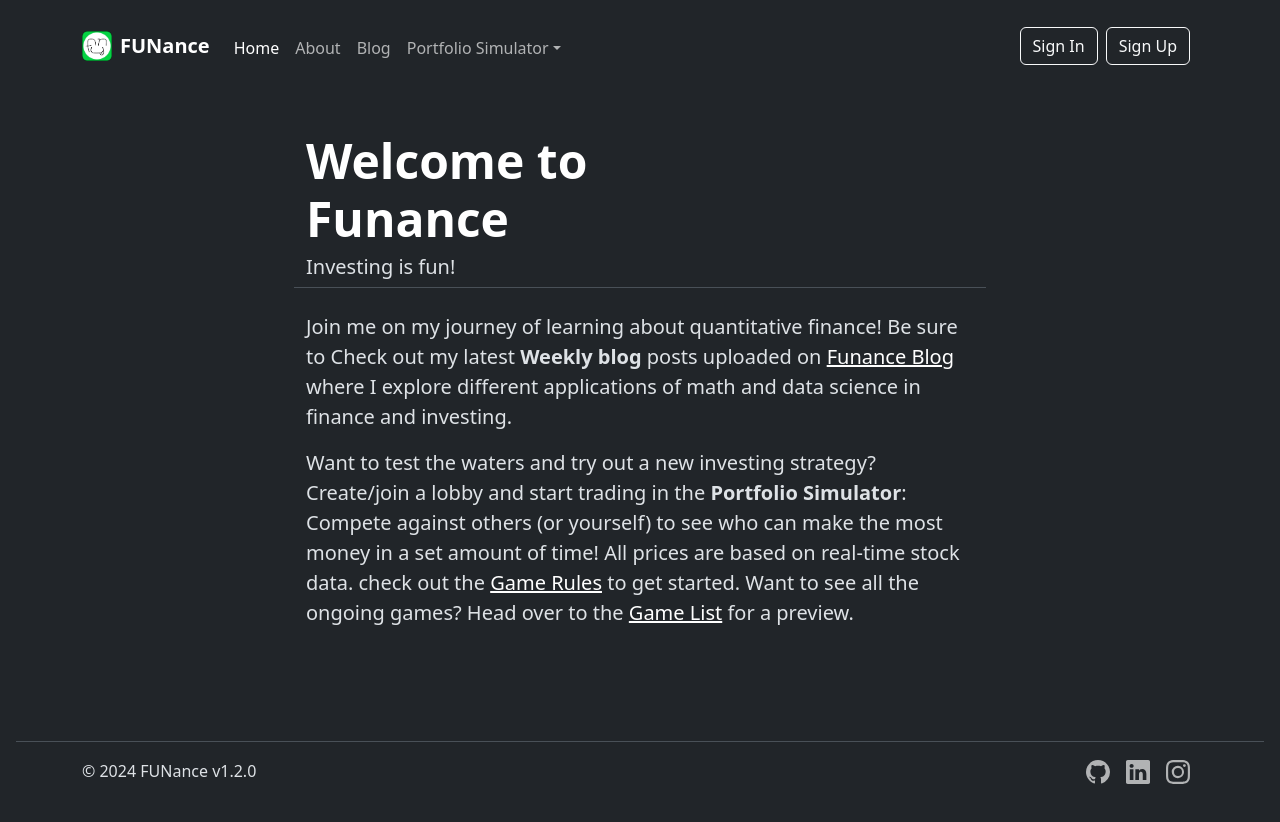
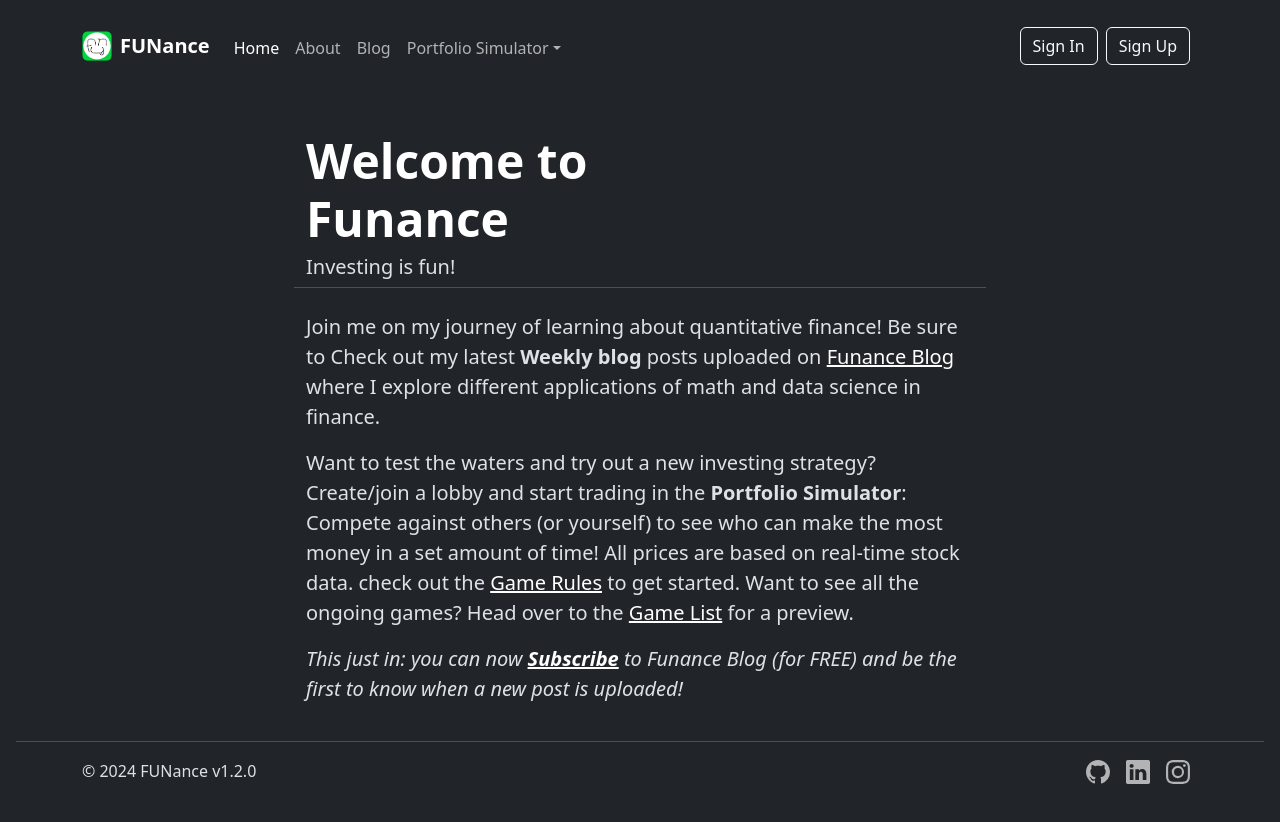
Before and after one commit to yangsu01/Funance, a React (Vite) app in the folder client/: page / in a window 1280 px wide. Shown: the top 822 px of the page. Before the commit the page ends 800 px from the top, so only its background shows below. Built offline with nearby package versions, Linux system fonts and the light colour scheme; no server answers.

Commit message:
feat: add email subscriptions

```diff
--- a/client/src/pages/About/About.tsx
+++ b/client/src/pages/About/About.tsx
@@ -123,8 +123,8 @@ const About = () => {
             </ul>
             <p className="fs-5">
               If you want to contact me for any reason, pls reach out at{" "}
-              <a href="mailto:ssgc1101@gmail.com" className="link">
-                <i>ssgc1101@gmail.com</i>
+              <a href="mailto:funance.blog@gmail.com" className="link">
+                <i>funance.blog@gmail.com</i>
               </a>
             </p>
           </Col>
--- a/client/src/pages/Blog/Blog.tsx
+++ b/client/src/pages/Blog/Blog.tsx
@@ -1,5 +1,6 @@
 import { useState, useEffect } from "react";
 import { Col, Row } from "react-bootstrap";
+import { Link } from "react-router-dom";
 
 // components
 import Title from "../../components/UI/Title";
@@ -13,6 +14,8 @@ import { useShowAlert } from "../../contexts/AlertContext";
 import { BlogItem, BlogListData } from "../../utils/types";
 // utils
 import formatDatetime from "../../utils/formatDatetime";
+// constants
+import { EMAIL_FORM } from "../../utils/constants";
 
 const Blog = () => {
   const [blogCatalog, setBlogCatalog] = useState<BlogItem[] | null>(null);
@@ -67,6 +70,16 @@ const Blog = () => {
         subtitle="Weekly Posts on Quantitative Finance!"
       />
 
+      <Row className="mb-3">
+        <Link to={EMAIL_FORM} className="text-white text-center">
+          <h5>
+            <strong>
+              Subscribe to be notified whenever a new post is uploaded!
+            </strong>
+          </h5>
+        </Link>
+      </Row>
+
       <Row>
         {blogCatalog.map((blog, index) => (
           <Col key={index} md={4} className="mb-4">
--- a/client/src/pages/BlogPost/BlogPost.tsx
+++ b/client/src/pages/BlogPost/BlogPost.tsx
@@ -14,6 +14,8 @@ import { useShowAlert } from "../../contexts/AlertContext";
 import { BlogPostData, BlogData, BlogItem } from "../../utils/types";
 // utils
 import formatDatetime from "../../utils/formatDatetime";
+// constants
+import { EMAIL_FORM } from "../../utils/constants";
 
 const BlogPost = () => {
   const [blogPost, setBlogPost] = useState<BlogData | null>(null);
@@ -125,6 +127,14 @@ const BlogPost = () => {
                 )}
               </Card.Body>
             </Card>
+
+            <div className="mt-3">
+              <Link to={EMAIL_FORM} className="text-white text-center">
+                <h6>
+                  <strong>Like what you're reading? Subscribe!</strong>
+                </h6>
+              </Link>
+            </div>
           </div>
         </Col>
       </Row>
--- a/client/src/pages/Home/Home.tsx
+++ b/client/src/pages/Home/Home.tsx
@@ -7,7 +7,6 @@ const Home = () => {
   return (
     <div className="home-container">
       <Title title="Welcome to Funance" subtitle="Investing is fun!" />
-
       <p className="fs-5">
         Join me on my journey of learning about quantitative finance! Be sure to
         Check out my latest <strong>Weekly blog</strong> posts uploaded on{" "}
@@ -15,9 +14,8 @@ const Home = () => {
           Funance Blog
         </Link>{" "}
         where I explore different applications of math and data science in
-        finance and investing.
+        finance.
       </p>
-
       <p className="fs-5">
         Want to test the waters and try out a new investing strategy?
         Create/join a lobby and start trading in the{" "}
@@ -33,6 +31,23 @@ const Home = () => {
         </Link>{" "}
         for a preview.
       </p>
+
+      <p className="fs-5">
+        <i>
+          This just in: you can now{" "}
+          <a
+            href="https://funance.ck.page/746330640c"
+            target="_blank"
+            className="link"
+          >
+            <u>
+              <strong>Subscribe</strong>
+            </u>
+          </a>{" "}
+          to Funance Blog (for FREE) and be the first to know when a new post is
+          uploaded!
+        </i>
+      </p>
     </div>
   );
 };
--- a/client/src/utils/constants.ts
+++ b/client/src/utils/constants.ts
@@ -76,3 +76,5 @@ export const TOP_PORTFOLIO_TABLE_HEADERS: string[] = [
     "Profit/Loss",
     "Date (EST)",
   ]
+
+  export const EMAIL_FORM: string = "https://funance.ck.page/746330640c"
```
